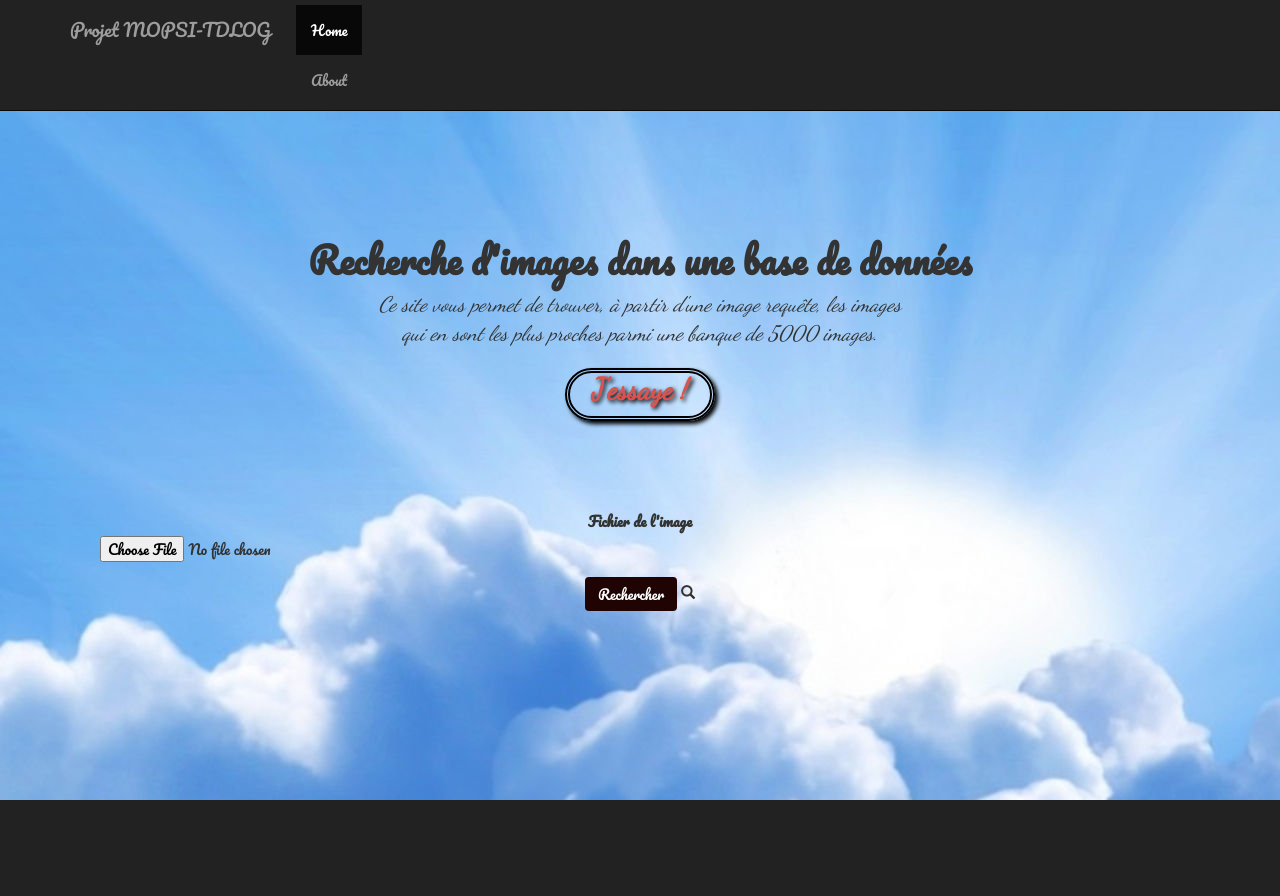
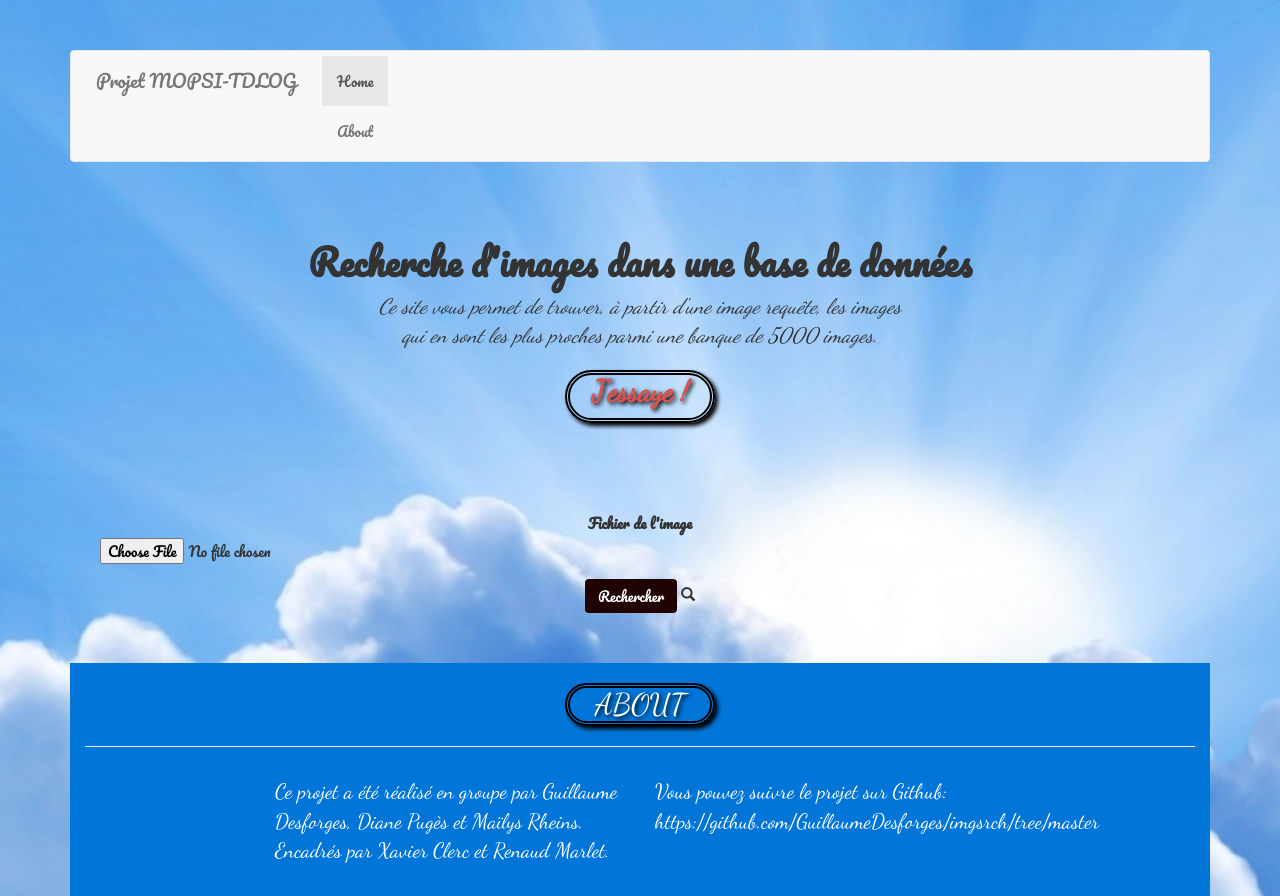
Before and after one commit to GuillaumeDesforges/imgsrch-web, a Flask app: page / in a window 1280 px wide. Before the commit the page ends 800 px from the top, so only its background shows below. Run offline with Flask 2, Linux system fonts and the light colour scheme; some libraries are stand-ins or nearby versions.

Commit message:
avec section About

```diff
--- a/static/style.css
+++ b/static/style.css
@@ -1,10 +1,6 @@
 body {
-  padding-top: 180px;
+  padding-top: 50px;
   background: fixed no-repeat top right, url("fond_ciel.jpg") fixed;
-}
-
-.navbar-inverse{
-
 }
 
 .starter-template {
@@ -43,3 +39,7 @@ h2{
   text-shadow: 0 -1px 0 rgba(0, 0, 0, 0.26);
   -webkit-font-smoothing: antialiased;
 }
+
+hr{
+    background-color: #1F2A61;
+}
--- a/templates/index.html
+++ b/templates/index.html
@@ -39,8 +39,9 @@
 
   <body>
 <div class="bg-1">
-    <div class="navbar navbar-inverse navbar-fixed-top" role="navigation">
+    <div class="navbar navbar-default" role="navigation">
       <div class="container">
+
         <div class="navbar-header">
           <button type="button" class="navbar-toggle" data-toggle="collapse" data-target=".navbar-collapse">
             <span class="sr-only">Toggle navigation</span>
@@ -94,6 +95,27 @@
 
 </div>
 
+<!-- About Section -->
+<section class="bg-primary text-white mb-0" id="about">
+  <div class="container">
+    <h2 class="text-center text-uppercase text-white">About</h2>
+    <h4>
+    <hr class="star-light mb-5">
+
+      <div class="row">
+        <div class="col-lg-4 ml-auto">
+          <p class="lead"> Ce projet a été réalisé en groupe par Guillaume Desforges, Diane Pugès et Maïlys Rheins. Encadrés par Xavier Clerc et Renaud Marlet. </p>
+        </div>
+        <div class="col-lg-4 mr-auto">
+          <p class="lead"> Vous pouvez suivre le projet sur Github: https://github.com/GuillaumeDesforges/imgsrch/tree/master</p>
+        </div>
+      </div>
+
+    </hr>
+    </h4>
+  </div>
+</section>
+
 
 
     </div><!-- /.container -->
```
